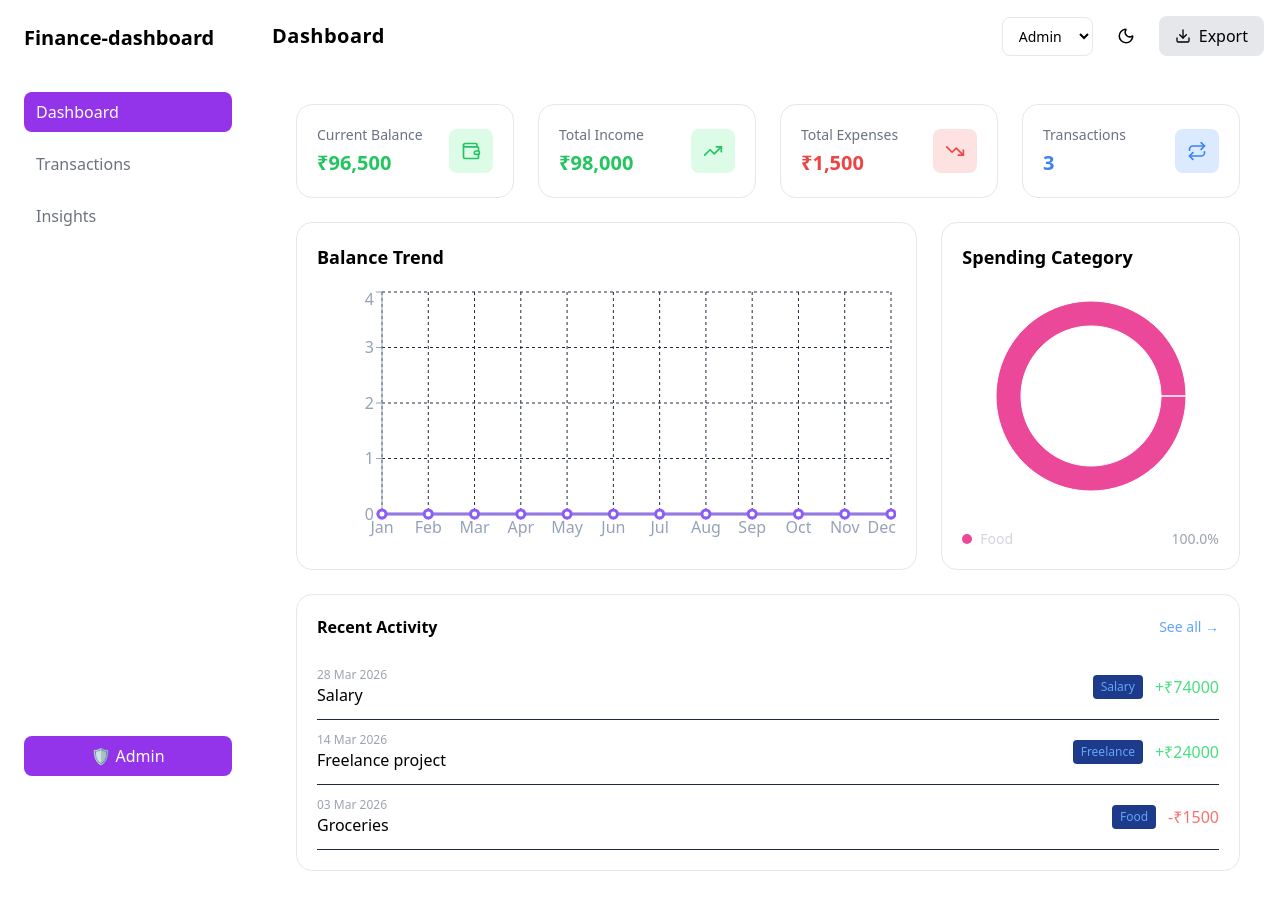
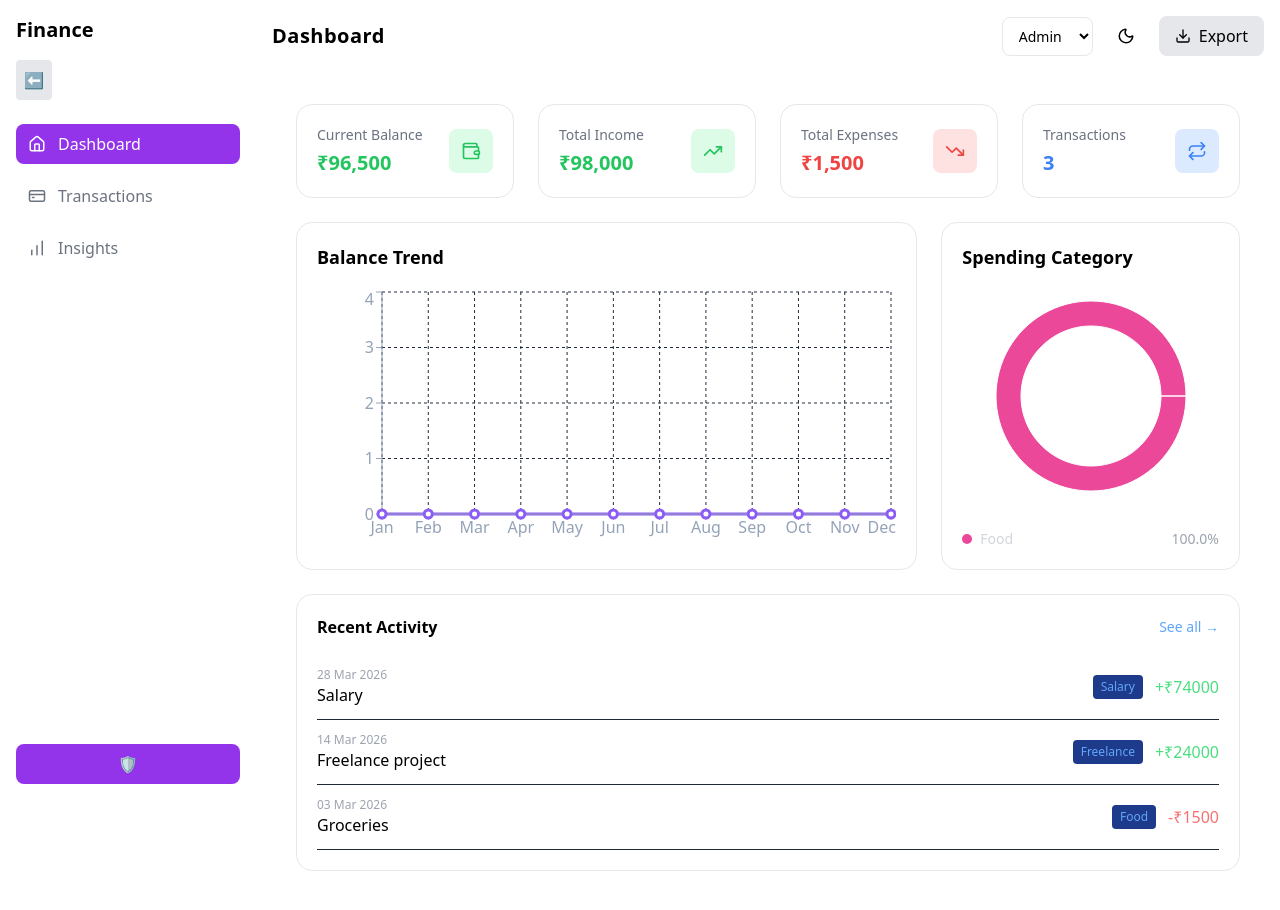
Before and after one commit to vinay7376/finance-dashboard, a React (Vite) app: page / in a window 1280 px wide. Built offline with nearby package versions, Linux system fonts and the light colour scheme.

Commit message:
Update Sidebar.jsx

```diff
--- a/src/components/layout/Sidebar.jsx
+++ b/src/components/layout/Sidebar.jsx
@@ -1,12 +1,13 @@
 import { Link, useLocation } from "react-router-dom";
 import { useFinance } from "../../hooks/useFinance";
+import { Home, CreditCard, BarChart } from "lucide-react";
 
-export default function Sidebar({ isOpen, setIsOpen }) {
+export default function Sidebar({ isOpen, setIsOpen, collapsed, setCollapsed }) {
   const location = useLocation();
   const { role } = useFinance();
 
   const linkClass = (path) =>
-    `block px-3 py-2 rounded-lg transition ${
+    `flex items-center gap-3 px-3 py-2 rounded-lg transition ${
       location.pathname === path
         ? "bg-purple-600 text-white"
         : "text-gray-500 dark:text-gray-400 hover:text-black dark:hover:text-white hover:bg-gray-200 dark:hover:bg-[#020617]"
@@ -24,27 +25,42 @@ export default function Sidebar({ isOpen, setIsOpen }) {
 
       {/* SIDEBAR */}
       <div
-        className={`w-64 h-screen bg-white dark:bg-[#0f172a] p-6 fixed flex flex-col justify-between transition-transform duration-300 z-50
+        className={`fixed top-0 left-0 h-full
+        ${collapsed ? "w-20" : "w-64"}
+        bg-white dark:bg-[#0f172a] p-4 flex flex-col justify-between
+        transition-all duration-300 z-50
         ${isOpen ? "translate-x-0" : "-translate-x-full"}
         md:translate-x-0`}
       >
         {/* TOP */}
         <div>
-          <h1 className="text-xl font-bold mb-10 text-black dark:text-white">
-            Finance-dashboard
+          <h1 className="text-xl font-bold mb-4 text-black dark:text-white">
+            {!collapsed && "Finance"}
           </h1>
 
+          {/* COLLAPSE BUTTON */}
+          <button
+            onClick={() => setCollapsed(!collapsed)}
+            className="mb-6 p-2 bg-gray-200 dark:bg-gray-700 rounded"
+          >
+            {collapsed ? "➡️" : "⬅️"}
+          </button>
+
+          {/* LINKS */}
           <div className="space-y-3">
             <Link to="/" className={linkClass("/")}>
-              Dashboard
+              <Home size={18} />
+              {!collapsed && "Dashboard"}
             </Link>
 
             <Link to="/transactions" className={linkClass("/transactions")}>
-              Transactions
+              <CreditCard size={18} />
+              {!collapsed && "Transactions"}
             </Link>
 
             <Link to="/insights" className={linkClass("/insights")}>
-              Insights
+              <BarChart size={18} />
+              {!collapsed && "Insights"}
             </Link>
           </div>
         </div>
@@ -57,7 +73,7 @@ export default function Sidebar({ isOpen, setIsOpen }) {
               : "bg-gray-200 dark:bg-gray-700 text-black dark:text-gray-300"
           }`}
         >
-          {role === "admin" ? "🛡️ Admin" : "👀 Viewer"}
+          {role === "admin" ? "🛡️" : "👀"}
         </button>
       </div>
     </>
```
